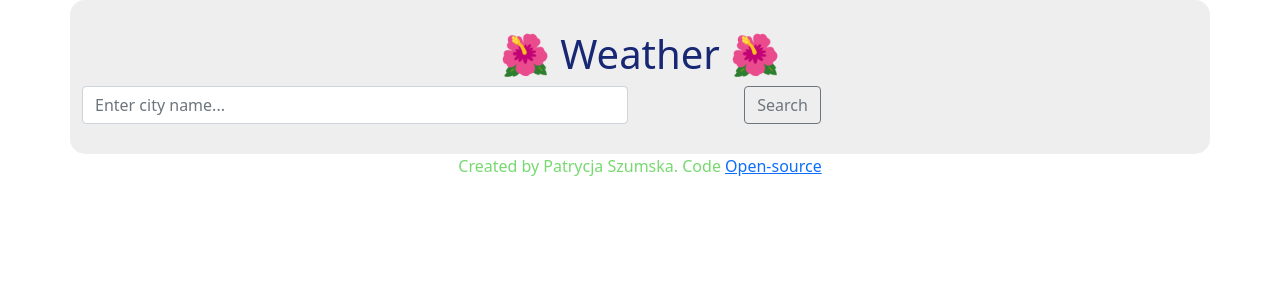
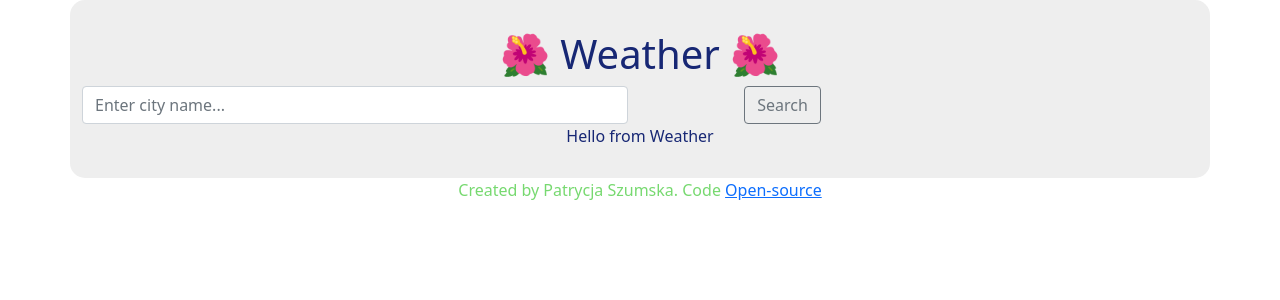
Before and after one commit to chepre1986/blossoming_weather_forecast, a React (Create React App) app: page / in a window 1280 px wide. Shown: the top 300 px of the page. Built offline with nearby package versions, Linux system fonts and the light colour scheme.

Commit message:
Weather component added

```diff
--- a/src/App.js
+++ b/src/App.js
@@ -1,5 +1,6 @@
 
 import './App.css';
+import Weather from "./Weather";
 
 function App() {
   return (
@@ -16,6 +17,7 @@ function App() {
  <div className="col-3"> <input type="button" className="btn btn-outline-secondary" value="Search" /></div>
   </div>
   </form>
+  <Weather />
  </div>
 
   <footer className="links">
--- /dev/null
+++ b/src/Weather.js
@@ -0,0 +1,8 @@
+import React from "react";
+
+export default function Weather(){
+return(
+    <div className="Weather">
+        Hello from Weather
+    </div>);
+}
```
Also changed, not shown: src/Weather.css (added).
